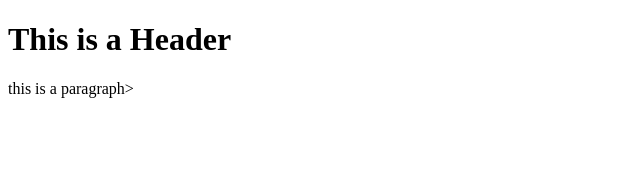
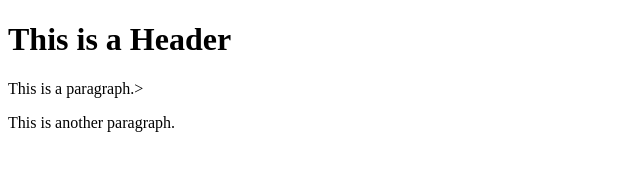
Before and after one commit to han-nah444/git-test, a plain HTML site: page index.html in a window 1280 px wide. Shown: the whole page, without its empty margins (0-640 px from the left). Drawn offline with Linux system fonts and the light colour scheme.

Commit message:
Third commit

```diff
--- a/index.html
+++ b/index.html
@@ -2,6 +2,7 @@
 <html>
   <body>
     <h1>This is a Header</h1>
-    <p>this is a paragraph></p>
+    <p>This is a paragraph.></p>
+    <p>This is another paragraph.</p>
   </body>
 </html>
```
